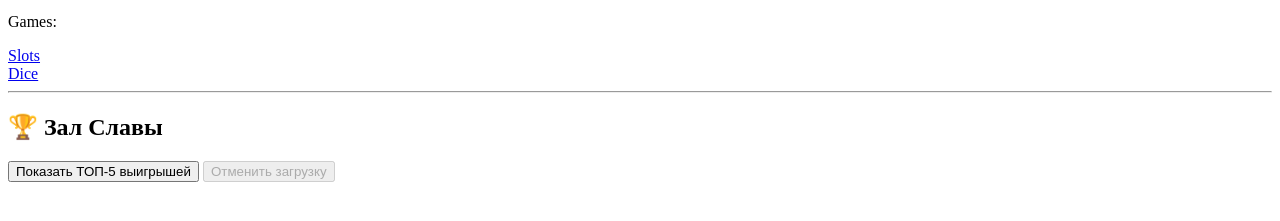
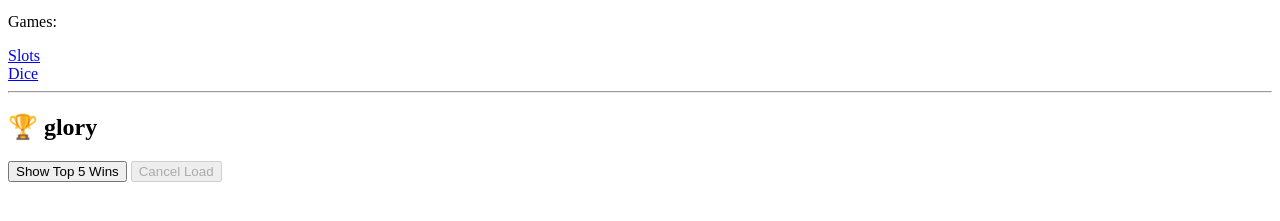
Before and after one commit to SemianistyiAnton/Try-to-gambling, a website: page casino-main/index.html in a window 1280 px wide. Shown: the part 101-322 px from the top of the page. Drawn offline with Linux system fonts and the light colour scheme.

Commit message:
little fix

```diff
--- a/casino-main/index.html
+++ b/casino-main/index.html
@@ -20,10 +20,10 @@
 
     <hr>
     <div id="leaderboard-section">
-        <h2>🏆 Зал Славы</h2>
+        <h2>🏆 glory</h2>
 
-        <button id="btn-load-top">Показать ТОП-5 выигрышей</button>
-        <button id="btn-cancel-top" disabled>Отменить загрузку</button>
+        <button id="btn-load-top">Show Top 5 Wins</button>
+        <button id="btn-cancel-top" disabled>Cancel Load</button>
 
         <p id="leaderboard-status"></p>
 
```
